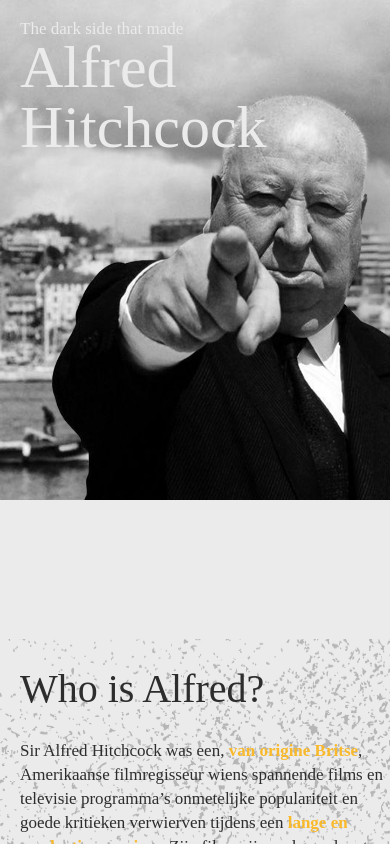
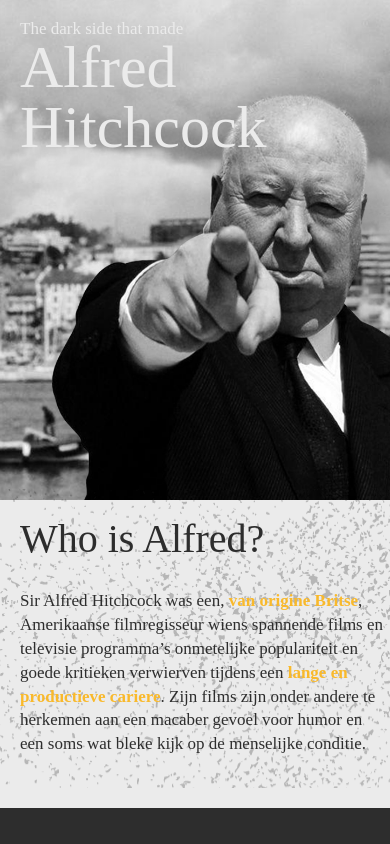
Before and after one commit to Lenkaaad/Vertigo, a React app: page / in a window 390 px wide. Shown: the top 844 px of the page. Built offline with nearby package versions, Linux system fonts and the light colour scheme.

Commit message:
responsive react-component-1

```diff
--- a/src/css/style.css
+++ b/src/css/style.css
@@ -1089,14 +1089,29 @@ input[type=range]::-ms-track {
     font-size: 4rem;
   }
 
+  .kill-flex {
+    flex-direction: column;
+  }
+
   /* betere fix nodig */
 
   .button-prev {
     color: var(--dark);
+    font-size: 0.1rem;
   }
 
   .button-next {
     color: var(--dark);
+    font-size: 0.1rem;
+  }
+
+  .kill-nav {
+    margin-top: 2rem;
+  }
+
+  .intro {
+    top: -15rem;
+    margin-bottom: -13rem;
   }
 
   .obsession > .grid-obs {
@@ -1170,6 +1185,11 @@ input[type=range]::-ms-track {
       'yellow';
   }
 
+  .police-img {
+    object-fit: contain;
+    width: 100%;
+  }
+
   .header-img-container picture {
     object-fit: cover;
   }
```
